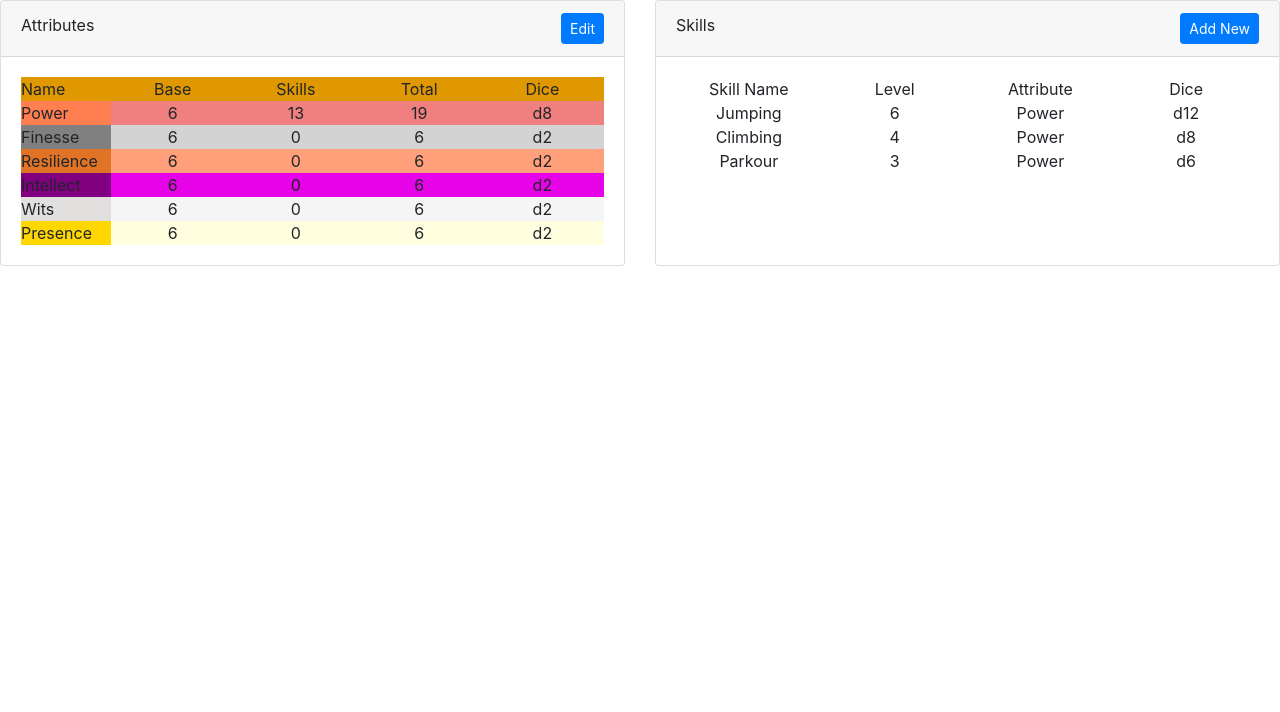
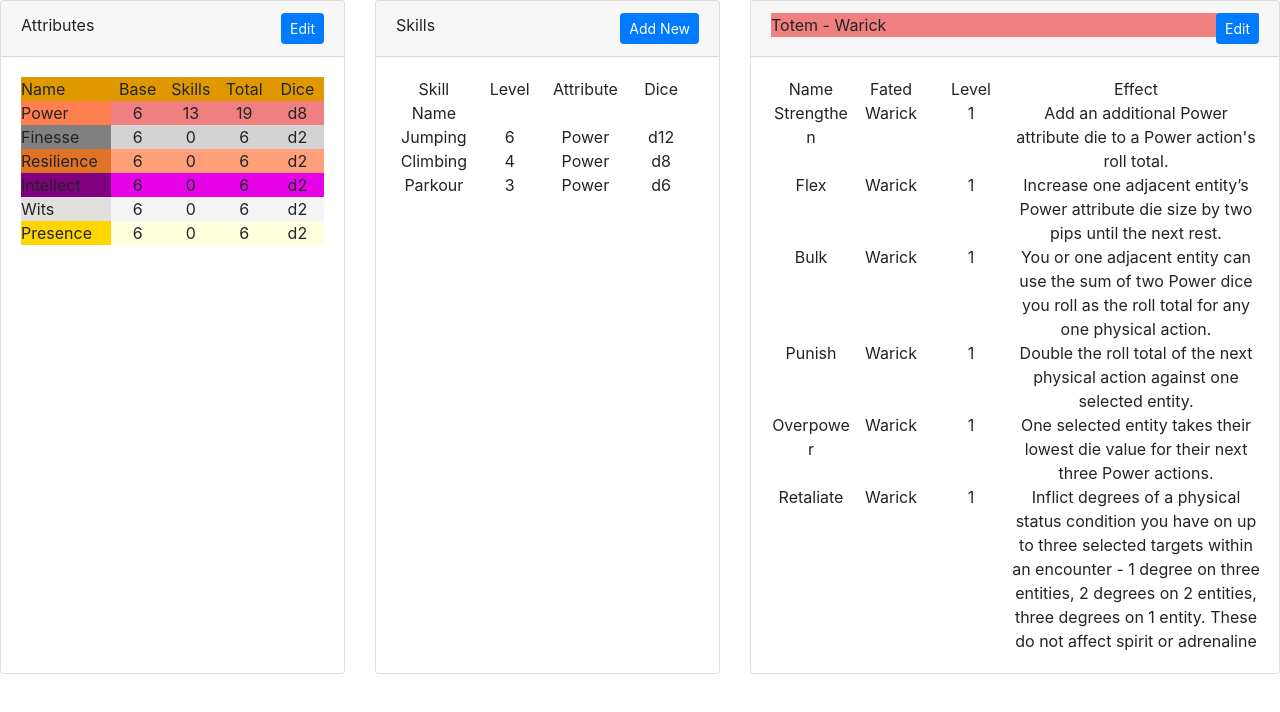
Before and after one commit to Shadow-Night-Black/ToF-Character-Sheet, a React (Create React App) app: page / in a window 1280 px wide. Shown: the top 712 px of the page. Built offline with nearby package versions, Linux system fonts and the light colour scheme.

Commit message:
added totem/blessings tab

```diff
--- a/src/App.css
+++ b/src/App.css
@@ -66,7 +66,7 @@
 
 .attribute-title {
   width: 90px;
-  flex: 0 0 auto
+  flex: 0 0 auto;
 }
 
 .attribute-base,
@@ -76,9 +76,7 @@
   width: 40px;
   flex: 1 0 auto;
   text-align: center;
-
 }
-
 
 .skill-header,
 .skill-row {
@@ -93,5 +91,27 @@
   width: 40px;
   flex: 1 0 auto;
   text-align: center;
+}
 
+.blessing-widget {
+  min-width: 530px;
 }
+
+.blessing-header,
+.blessing-row {
+  display: flex;
+  flex-wrap: nowrap;
+}
+
+.blessing-name,
+.blessing-fated,
+.blessing-level,
+.blessing-effect {
+  width: 80px;
+  flex: 1 0 auto;
+  text-align: center;
+}
+
+.blessing-effect {
+  width: 250px;
+}
--- a/src/App.tsx
+++ b/src/App.tsx
@@ -1,7 +1,14 @@
 import * as Character from "./Models/Character";
 import { Widget } from "./UI/Widget";
-import { AttributesWidgetBody, AttributeWidgetHeader } from "./UI/AttributesWidget";
+import {
+  AttributesWidgetBody,
+  AttributeWidgetHeader,
+} from "./UI/AttributesWidget";
 import { SkillsWidgetBody, SkillsWidgetHeader } from "./UI/SkillsWidget";
+import {
+  BlessingsWidgetBody,
+  BlessingsWidgetHeader,
+} from "./UI/TotemWidget";
 import React from "react";
 import "bootstrap/dist/css/bootstrap.min.css";
 import "./App.css";
@@ -23,10 +30,15 @@ function App() {
         )}
       ></Widget>
       <Widget
-        header={() => <SkillsWidgetHeader/>}
+        header={() => <SkillsWidgetHeader />}
         body={() => (
           <SkillsWidgetBody character={state.character}></SkillsWidgetBody>
         )}
+      ></Widget>
+      <Widget
+        className= "blessing-widget"
+        header={() => <BlessingsWidgetHeader character={state.character}/>}
+        body={() => <BlessingsWidgetBody character={state.character} />}
       ></Widget>
     </div>
   );
--- a/src/Models/Attribute.ts
+++ b/src/Models/Attribute.ts
@@ -1,19 +1,19 @@
 import * as Dice from "./Dice";
 
-export interface Model {
+export interface Attribute {
   name: string;
   shortName: string;
   isPhysical: boolean;
   isMental: boolean;
 }
 
-export function GetDiceFromAttributeTotal(value: number): Dice.Model[] {
+export function GetDiceFromAttributeTotal(value: number): Dice.Dice[] {
   if (value <= 0) return [Dice.CreateDie(2)];
   if (value >= 36) return [Dice.CreateDie(20)];
   return [Dice.CreateDie(Math.ceil(value / 6) * 2)];
 }
 
-export function GetDefaultAttributes(): Model[] {
+export function GetDefaultAttributes(): Attribute[] {
   return defaults;
 }
 
--- /dev/null
+++ b/src/Models/Blessings.ts
@@ -0,0 +1,57 @@
+import { Fated, GetDefaultFated } from "./Fated";
+
+export interface Blessing {
+  name: string;
+  fated: Fated;
+  level: number;
+  effect: string;
+}
+
+export function GetDefaultBlessings() {
+    return defaultBlessings;
+}
+
+const defaultBlessings: Blessing[] = [
+  {
+    name: "Strengthen",
+    effect:
+      "Add an additional Power attribute die to a Power action's roll total.",
+    level: 1,
+    fated: GetDefaultFated().find((x) => x.attribute.shortName === "Pow")!,
+  },
+  {
+    name: "Flex",
+    effect:
+      "Increase one adjacent entity’s Power attribute die size by two pips until the next rest.",
+    level: 1,
+    fated: GetDefaultFated().find((x) => x.attribute.shortName === "Pow")!,
+  },
+  {
+    name: "Bulk",
+    effect:
+      "You or one adjacent entity can use the sum of two Power dice you roll as the roll total for any one physical action.",
+    level: 1,
+    fated: GetDefaultFated().find((x) => x.attribute.shortName === "Pow")!,
+  },
+  {
+    name: "Punish",
+    effect:
+      "Double the roll total of the next physical action against one selected entity.",
+    level: 1,
+    fated: GetDefaultFated().find((x) => x.attribute.shortName === "Pow")!,
+  },
+  {
+    name: "Overpower",
+    effect:
+      "One selected entity takes their lowest die value for their next three Power actions.",
+    level: 1,
+    fated: GetDefaultFated().find((x) => x.attribute.shortName === "Pow")!,
+  },
+  {
+    name: "Retaliate",
+    effect:
+      "Inflict degrees of a physical status condition you have on up to three selected targets within an encounter - 1 degree on three entities, 2 degrees on 2 entities, three degrees on 1 entity. These do not affect spirit or adrenaline",
+    level: 1,
+    fated: GetDefaultFated().find((x) => x.attribute.shortName === "Pow")!,
+  },
+];
--- a/src/Models/Character.ts
+++ b/src/Models/Character.ts
@@ -1,5 +1,9 @@
-import * as Attributes from "./Attribute";
-import * as Skills from "./Skill";
+import { Totem } from "./Totem";
+import { Dice } from "./Dice";
+import { Skill } from "./Skill";
+import { Attribute, GetDefaultAttributes } from "./Attribute";
+import { GetDefaultFated } from "./Fated";
+import { GetDefaultBlessings } from "./Blessings";
 
 export interface Model {
   name: string;
@@ -7,13 +11,14 @@ export interface Model {
   age: number;
   gender: string;
   bio: string;
-  attributes: Map<Attributes.Model, number>;
-  skills: Skills.Model[];
+  attributes: Map<Attribute, number>;
+  skills: Skill[];
+  totem:Totem
 }
 
 export function GetAttributeTotal(
   character: Model,
-  attribute: Attributes.Model
+  attribute: Attribute
 ): number {
   return (
     (character.attributes.get(attribute) ?? 0) + GetAttributeSkillTotal(character, attribute)
@@ -22,7 +27,7 @@ export function GetAttributeTotal(
 
 export function GetAttributeSkillTotal(
   character: Model,
-  attribute: Attributes.Model
+  attribute: Attribute
 ): number {
   return character.skills.reduce(
     (total, skill) => total + (skill.attribute === attribute ? skill.level : 0),
@@ -37,23 +42,26 @@ export function CreateTestCharacter(): Model {
     age: 3,
     gender: "test",
     bio: "test",
-    attributes: new Map(Attributes.GetDefaultAttributes().map((a) => [a, 6])),
+    attributes: new Map(GetDefaultAttributes().map((a) => [a, 6])),
     skills: [
       {
-        attribute: Attributes.GetDefaultAttributes()[0],
+        attribute: GetDefaultAttributes()[0],
         level: 6,
         name: "Jumping",
       },
       {
-        attribute: Attributes.GetDefaultAttributes()[0],
+        attribute: GetDefaultAttributes()[0],
         level: 4,
         name: "Climbing",
       },
       {
-        attribute: Attributes.GetDefaultAttributes()[0],
+        attribute: GetDefaultAttributes()[0],
         level: 3,
         name: "Parkour",
       },
     ],
+    totem: { blessings: GetDefaultBlessings()
+    , fated:GetDefaultFated()[0]}
+
   };
 }
--- /dev/null
+++ b/src/Models/Fated.ts
@@ -0,0 +1,13 @@
+import {Attribute, GetDefaultAttributes} from "./Attribute"
+
+export interface Fated {
+    name:string,
+    attribute:Attribute
+}
+
+const defaultFated:Fated[] = [{
+    name: "Warick",
+    attribute: GetDefaultAttributes().find(x => x.shortName === "Pow")!
+}]
+
+export function GetDefaultFated() { return defaultFated };
--- a/src/Models/Skill.ts
+++ b/src/Models/Skill.ts
@@ -1,12 +1,12 @@
-import * as Attribute from "./Attribute";
 import * as Dice from "./Dice";
+import { Attribute } from "./Attribute";
 
-export interface Model {
+export interface Skill {
   name: string;
   level: number;
-  attribute: Attribute.Model;
+  attribute: Attribute;
 }
 
-export function ToDie(model: Model) {
+export function ToDie(model: Skill) {
   return Dice.CreateDie(model.level * 2);
 }
--- /dev/null
+++ b/src/Models/Totem.ts
@@ -0,0 +1,7 @@
+import { Fated } from "./Fated";
+import { Blessing } from "./Blessings";
+
+export interface Totem {
+    fated:Fated,
+    blessings:Blessing[]
+}
--- /dev/null
+++ b/src/UI/TotemWidget.tsx
@@ -0,0 +1,39 @@
+import * as Character from "../Models/Character";
+import React, { FunctionComponent } from "react";
+
+type BlessingsBodyProps = {
+  character: Character.Model;
+};
+type BlessingsHeaderProps = {
+  character: Character.Model;
+};
+
+export const BlessingsWidgetHeader: FunctionComponent<BlessingsHeaderProps> = ({
+  character,
+}) => (
+  <div className={`header ${character.totem.fated.attribute.name}`}>
+    Totem - {character.totem.fated.name}
+    <button className="btn-primary btn-sm btn right"> Edit </button>
+  </div>
+);
+
+export const BlessingsWidgetBody: FunctionComponent<BlessingsBodyProps> = ({
+  character,
+}) => (
+  <div className="blessing-grid">
+    <div className="blessing-header">
+      <div className="blessing-name"> Name </div>
+      <div className="blessing-fated"> Fated </div>
+      <div className="blessing-level"> Level </div>
+      <div className="blessing-effect"> Effect </div>
+    </div>
+    {character.totem.blessings.map((b) => (
+      <div className="blessing-row">
+        <div className="blessing-name"> {b.name} </div>
+        <div className="blessing-fated"> {b.fated.name} </div>
+        <div className="blessing-level"> {b.level} </div>
+        <div className="blessing-effect"> {b.effect} </div>
+      </div>
+    ))}
+  </div>
+);
--- a/src/UI/Widget.tsx
+++ b/src/UI/Widget.tsx
@@ -9,7 +9,7 @@ type WidgetProps = {
 };
 
 export const Widget: FunctionComponent<WidgetProps> =  ({header, body, className, children}) =>
-  <div className={"card " + className}>
+  <div className={`card ${className?className:""}`}>
   <div className="card-header">{header()} </div>
   <div className="card-body">
     {body()}
```
Also changed, not shown: src/Models/Dice.ts (+4 -4 lines).
